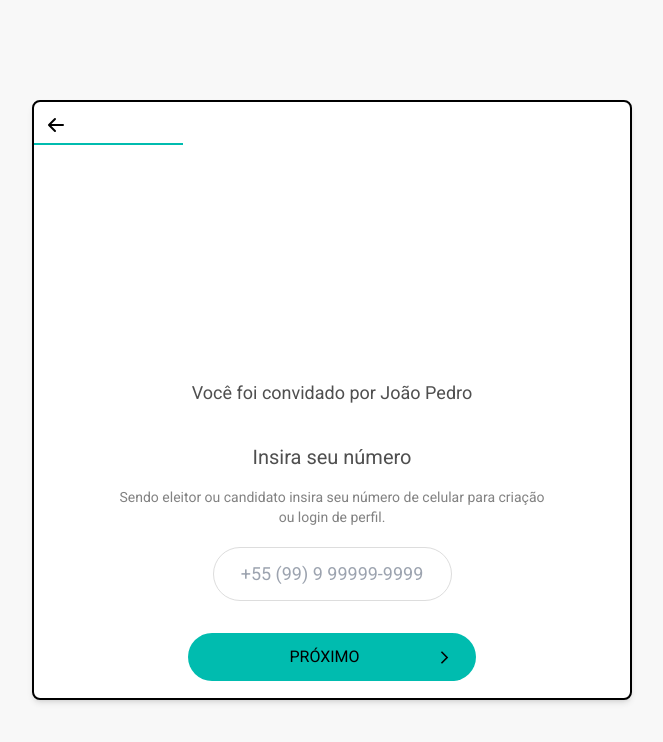
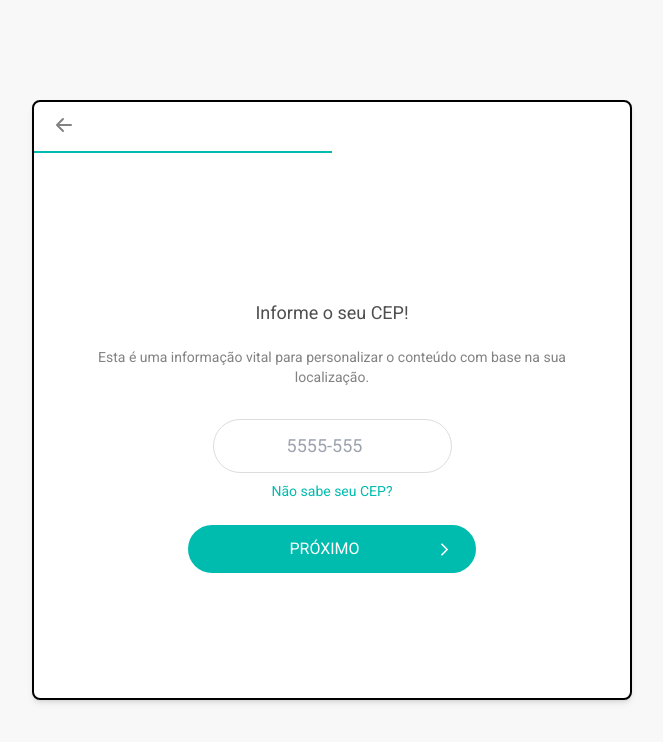
Before and after one commit to HigorAln/freela_invite, a React (Vite) app: page / in a window 1280 px wide. Both pictures are taken after a click on the button "PRÓXIMO". Shown: the top 742 px of the page, without its empty margins (308-971 px from the left). Built offline with nearby package versions, Linux system fonts and the light colour scheme.

Commit message:
continuando

```diff
--- a/package.json
+++ b/package.json
@@ -9,9 +9,11 @@
     "preview": "vite preview"
   },
   "dependencies": {
+    "framer-motion": "^7.1.0",
     "react": "^18.2.0",
     "react-dom": "^18.2.0",
-    "react-icons": "^4.4.0"
+    "react-icons": "^4.4.0",
+    "react-router-dom": "^6.3.0"
   },
   "devDependencies": {
     "@types/react": "^18.0.17",
--- a/src/App.tsx
+++ b/src/App.tsx
@@ -1,43 +1,11 @@
-import { useState } from 'react';
-import { ButtonBack } from './components/Button/ButtonBack/index';
-import { ButtonPrimary } from './components/Button/ButtonPrimary';
+import { BrowserRouter } from 'react-router-dom';
+import { Router } from './Router';
 
 function App() {
-  const [number, setNumber] = useState("");
   return (
-    <div className="bg-[#f8f8f8] w-screen h-screen overflow-hidden flex justify-center items-center">
-      <div className="bg-[#fff] h-full w-full sm:border-2 sm:w-[600px] sm:h-[600px] sm:shadow-md rounded-lg">
-
-        <header className="h-14 flex justify-center flex-col gap-2">
-          <ButtonBack className='ml-3'/>
-          <div className='w-3/12 h-[2px] bg-[#00BCAF]'/>
-        </header>
-
-        <main className='flex flex-1 flex-col h-[calc(100vh-56px)] justify-center items-center p-10'>
-          <h2 className='mb-9 text-primary text-lg'>Você foi convidado por João Pedro</h2>
-          <h1 className='mb-4 text-primary text-xl'>Insira seu número</h1>
-          <p className='mb-5 text-center w-5/6 text-gray-500 text-sm'>Sendo eleitor ou candidato insira seu número de celular para criação ou login de perfil.</p>
-
-          <input
-            className='border-[1px] border-[#ddd] px-4 py-3 w-full sm:w-auto rounded-full text-center text-lg mb-8 text-[#00BCAF] focus:outline-[#00BCAF]'
-            placeholder='+55 (99) 9 99999-9999'
-            value={number}
-            onChange={(e) => {
-              const value = e.target.value
-                .replace(/\D/g,"")
-                .replace(/^(\d)/,"+$1")
-                .replace(/(.{3})(\d)/,"$1 ($2")
-                .replace(/(.{7})(\d)/,"$1) $2")
-                .replace(/(.{14})(\d)/, "$1-$2")
-
-              setNumber(value)
-            }}
-          />
-
-          <ButtonPrimary text='PRÓXIMO'/>
-        </main>
-      </div>
-    </div>
+    <BrowserRouter>
+      <Router />
+    </BrowserRouter>
   )
 }
 
--- /dev/null
+++ b/src/Router.tsx
@@ -0,0 +1,12 @@
+import { Route, Routes } from "react-router-dom"
+import Home from "./screens/home"
+
+
+
+export const Router = () => {
+  return (
+    <Routes>
+      <Route path="/" element={<Home />}/>
+    </Routes>
+  )
+}
--- a/src/components/Button/ButtonBack/index.tsx
+++ b/src/components/Button/ButtonBack/index.tsx
@@ -1,14 +1,14 @@
 
-import { ButtonHTMLAttributes } from 'react'
-import { HiArrowLeft } from 'react-icons/hi'
+import { ButtonHTMLAttributes } from 'react';
+import { HiArrowLeft } from 'react-icons/hi';
 
 interface Props extends ButtonHTMLAttributes<HTMLButtonElement> {
-
+  className?: string;
 }
 
-export function ButtonBack({ ...rest }: Props){
+export function ButtonBack({ className, ...rest }: Props){
   return(
-    <button className='p-2 text-gray-500 hover:opacity-80' {...rest}>
+    <button className={`p-2 w-10 text-gray-500 hover:opacity-80 ${className}`} {...rest}>
       <HiArrowLeft size={20} />
     </button>
   )
--- a/src/components/Button/ButtonPrimary/index.tsx
+++ b/src/components/Button/ButtonPrimary/index.tsx
@@ -4,11 +4,12 @@ import { MdArrowForwardIos } from 'react-icons/md';
 
 interface Props extends ButtonHTMLAttributes<HTMLButtonElement> {
   text: string;
+  className?: string;
 }
 
-export function ButtonPrimary({ text, ...rest }: Props){
+export function ButtonPrimary({ text, className, ...rest }: Props){
   return(
-    <button className='flex text-white justify-between items-center w-72 py-3 px-6 bg-[#00BCAF] rounded-full hover:opacity-80 transition-opacity' {...rest}>
+    <button className={`flex text-md text-white justify-between items-center w-72 py-3 px-6 bg-primary rounded-full hover:opacity-80 transition-opacity ${className}`} {...rest}>
       <span />
       {text}
       <MdArrowForwardIos size={15} />
--- /dev/null
+++ b/src/screens/home/components/Step1/index.tsx
@@ -0,0 +1,36 @@
+import { RegisterProps } from "../..";
+import { ButtonPrimary } from "../../../../components/Button/ButtonPrimary";
+
+interface Props {
+  register: RegisterProps;
+  setRegister: (number: RegisterProps) => void;
+  handleNextStep: () => void;
+}
+
+export const Step1 = ({ register, setRegister, handleNextStep}: Props) => {
+  return(
+    <main className='flex flex-1 flex-col h-[calc(100vh-56px)] sm:h-full justify-center items-center p-10'>
+      <h2 className='mb-9 text-txt-primary text-lg'>Você foi convidado por João Pedro</h2>
+      <h1 className='mb-4 text-txt-primary marker:text-xl'>Insira seu número</h1>
+      <p className='mb-5 text-center w-5/6 text-gray-500 text-sm'>Sendo eleitor ou candidato insira seu número de celular para criação ou login de perfil.</p>
+
+      <input
+        className='border-[1px] border-[#ddd] px-4 py-3 w-full sm:w-auto rounded-full text-center text-lg mb-8 text-primary focus:outline-primary'
+        placeholder='+55 (99) 9 99999-9999'
+        value={register.number}
+        onChange={(e) => {
+          const value = e.target.value
+            .replace(/\D/g,"")
+            .replace(/^(\d)/,"+$1")
+            .replace(/(.{3})(\d)/,"$1 ($2")
+            .replace(/(.{7})(\d)/,"$1) $2")
+            .replace(/(.{14})(\d)/, "$1-$2")
+
+            setRegister({...register, number: value})
+        }}
+      />
+
+      <ButtonPrimary text='PRÓXIMO' className='mb-10' onClick={handleNextStep} />
+    </main>
+  )
+}
--- /dev/null
+++ b/src/screens/home/components/Step2/index.tsx
@@ -0,0 +1,42 @@
+import { RegisterProps } from "../..";
+import { ButtonPrimary } from "../../../../components/Button/ButtonPrimary";
+
+interface Props {
+  register: RegisterProps;
+  setRegister: (number: RegisterProps) => void;
+  handleNextStep: () => void;
+}
+
+export function Step2({register, setRegister, handleNextStep}: Props){
+  console.log({ register})
+  return(
+    <main className='flex flex-1 flex-col h-[calc(100vh-56px)] sm:h-full justify-center items-center p-10'>
+      <h2 className='mb-5 text-txt-primary text-lg'>Informe o seu CEP!</h2>
+      <p className='mb-8 text-center text-gray-500 text-sm'>Esta é uma informação vital para personalizar o conteúdo com base na sua localização.</p>
+
+      <input
+        className='border-[1px] border-[#ddd] px-4 py-3 w-full sm:w-auto rounded-full text-center text-lg text-primary focus:outline-primary'
+        placeholder='5555-555'
+        value={register?.cep}
+        type={register?.cep?.length === 9 ? "text" : "number"}
+        max={9}
+        maxLength={9}
+        onChange={(e) => {
+          if (e.target.value.length === 9) {
+            setRegister(register)
+            return
+          }
+          const value = e.target.value
+            .replace(/\D/g, "")
+            .replace(/^(\d{5})(\d{3})+?$/, "$1-$2")
+
+            setRegister({...register, cep: value})
+        }}
+      />
+
+      <button className="mt-2 mb-6 text-primary text-sm">Não sabe seu CEP?</button>
+
+      <ButtonPrimary text='PRÓXIMO' className='mb-10' onClick={handleNextStep}/>
+    </main>
+  )
+}
--- /dev/null
+++ b/src/screens/home/components/Step3/index.tsx
@@ -0,0 +1,31 @@
+import { RegisterProps } from "../..";
+import { ButtonPrimary } from "../../../../components/Button/ButtonPrimary";
+
+interface Props {
+  register: RegisterProps;
+  setRegister: (number: RegisterProps) => void;
+  handleNextStep: () => void;
+}
+
+
+export function Step3({handleNextStep, register, setRegister}: Props){
+  return(
+    <main className='flex flex-1 flex-col h-[calc(100vh-56px)] sm:h-full justify-center items-center p-9'>
+      <h2 className='mb-3 text-txt-primary text-lg'>Como deseja ser chamado(a)?</h2>
+      <p className='mb-10 text-center text-gray-500 text-sm'>Insira abaixo o seu nome ou como gostaria de ser chamado(a). <span className="text-primary">Ex.: Joao Silva</span></p>
+
+      <input
+        className='border-[1px] border-[#ddd] px-4 py-3 w-full sm:w-auto rounded-full text-center text-lg text-primary focus:outline-primary'
+        value={register?.name}
+        type="text"
+        onChange={(e) => {
+          setRegister({...register, name: e.target.value})
+        }}
+      />
+
+      <ButtonPrimary text='PRÓXIMO' className='mt-8' onClick={handleNextStep}/>
+
+      <p className="text-[10px] mt-5 text-center">Ao prosseguir, você estará concordando com os <span className="underline">Termos de condições de serviço, políticas de privacidade, políticas de copyright e os termos de comunidade.</span></p>
+    </main>
+  )
+}
--- /dev/null
+++ b/src/screens/home/index.tsx
@@ -0,0 +1,58 @@
+import { motion as m } from 'framer-motion';
+import { useState } from 'react';
+import { ButtonBack } from '../../components/Button/ButtonBack/index';
+import { Step1 } from './components/Step1';
+import { Step2 } from './components/Step2';
+import { Step3 } from './components/Step3';
+
+export interface RegisterProps {
+  number: string;
+  cep: string;
+  name: string;
+}
+
+const StepsProps = {
+  1: '0px',
+  2: '50%',
+  3: '100%'
+} as any
+
+function Home() {
+  const [register, setRegister] = useState<RegisterProps>({} as RegisterProps);
+  const [step, setStep] = useState(1);
+
+  function handleBack(){
+    if (step === 1) {
+      setRegister({} as RegisterProps);
+      setStep(1);
+      return
+    }
+    setStep(step - 1);
+  }
+
+  function handleNextStep(){
+    setStep(step + 1);
+  }
+
+  return (
+    <div className="bg-[#f8f8f8] w-screen h-screen overflow-hidden flex justify-center items-center">
+      <div className="bg-white h-full w-full sm:border-2 sm:w-[600px] sm:h-[600px] sm:shadow-md rounded-lg">
+
+        <header className="h-14 flex flex-col justify-center gap-2">
+          {step > 1 ? <ButtonBack className='ml-3' onClick={handleBack}/> : <div className='h-9' />}
+          <m.div
+            className={`h-[2px] bg-primary`}
+            animate={{ width: StepsProps[step] }}
+          />
+        </header>
+
+        {step === 1 && <Step1 register={register} setRegister={setRegister} handleNextStep={handleNextStep} />}
+        {step === 2 && <Step2 register={register} setRegister={setRegister} handleNextStep={handleNextStep} />}
+        {step === 3 && <Step3 register={register} setRegister={setRegister} handleNextStep={handleNextStep} />}
+        {/* {step === 4 && <Step4 register={register} setRegister={setRegister} handleNextStep={handleNextStep} />} */}
+      </div>
+    </div>
+  )
+}
+
+export default Home
--- a/tailwind.config.cjs
+++ b/tailwind.config.cjs
@@ -7,8 +7,10 @@ module.exports = {
       roboto: ["Roboto"]
     },
     colors: {
-      'primary': "#4F4F4F",
+      'txt-primary': "#4F4F4F",
       'gray-500': "#828282",
+      "primary": "#00BCAF",
+      "white": "#fff",
     }
 	},
 	plugins: [],
```
Also changed, not shown: 1 other file (tests, documents, lock files or other folders).
